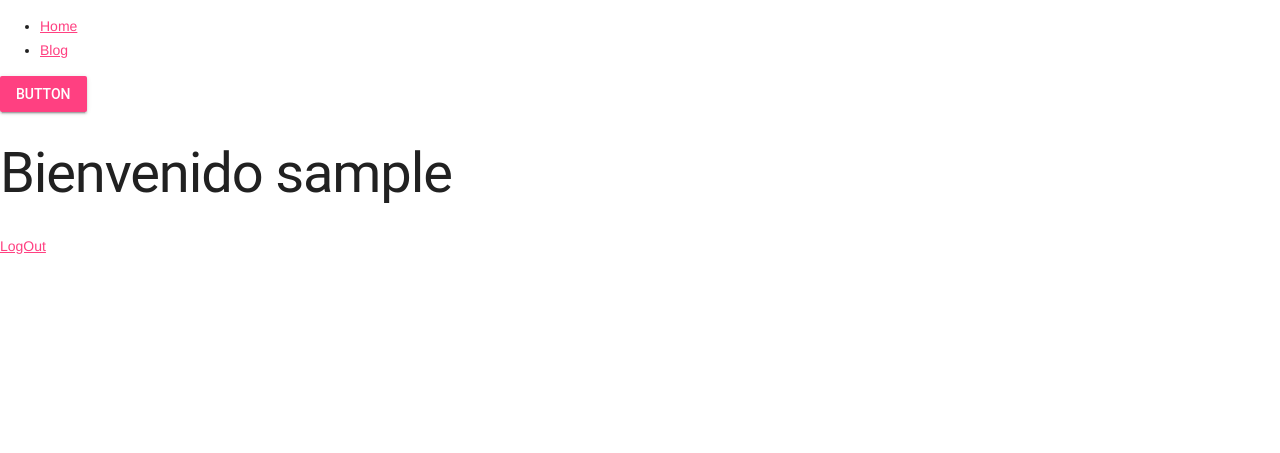
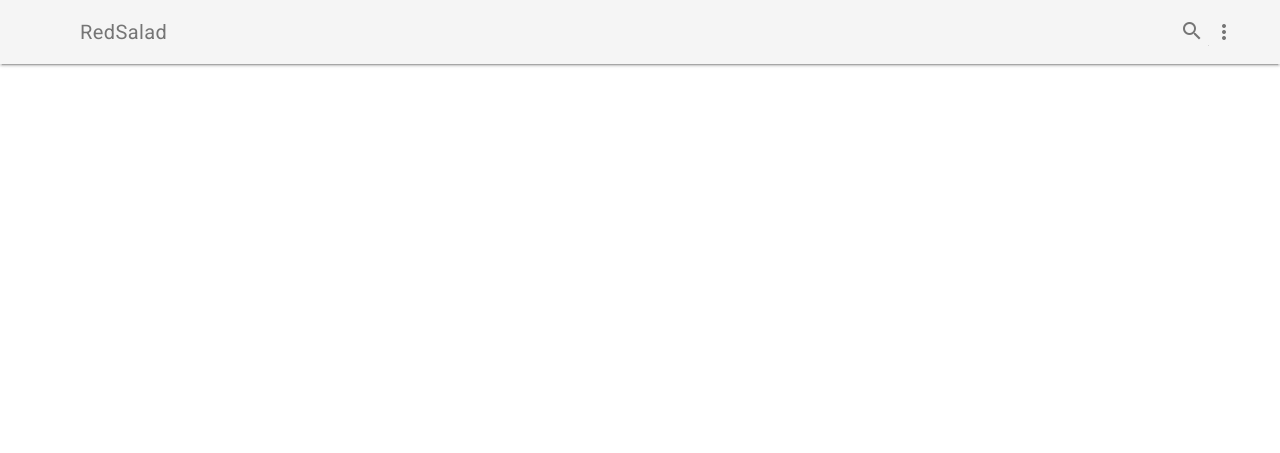
Before and after one commit to David90sev/RedSalad, a Django app: page / in a window 1280 px wide. Shown: the top 453 px of the page. After the commit the page ends 67 px from the top, so only its background shows below. Run offline with Django 3.2, Linux system fonts and the light colour scheme; the visitor is signed in with stand-in values (Sample User, id 1).

```diff
--- a/RedSalad/RedSalad/urls.py
+++ b/RedSalad/RedSalad/urls.py
@@ -16,12 +16,18 @@ Including another URLconf
 from django.conf.urls import url,include
 from django.contrib import admin
 
-from usuarios.views import IndexView,LogOut
+from usuarios.views import IndexView,LogOut, LoginViewL
+from django.conf.urls.static import static
+from django.conf import settings
 
 urlpatterns = [
     url(r'^admin/', admin.site.urls),
+    url(r'^$', IndexView.as_view()),
     url('', include('social_django.urls', namespace='social')),
-    url(r'^$', IndexView.as_view()),
+    url(r'iniciar$', LoginViewL.as_view()),
     url(r'salir$', LogOut),
 
 ]
+
+if settings.DEBUG:
+    urlpatterns+= static(settings.STATIC_URL, document_root=settings.STATIC_ROOT)
--- a/RedSalad/templates/base.html
+++ b/RedSalad/templates/base.html
@@ -3,23 +3,105 @@
 <html lang="es">
 <head>
 	<meta charset="UTF-8">
+	<meta http-equiv="X-UA-Compatible" content="IE=edge">
+    <meta name="description" content="A front-end template that helps you build fast, modern mobile web apps.">
+    <meta name="viewport" content="width=device-width, initial-scale=1.0, minimum-scale=1.0">
+
 	<title>{% block title %}My amazing site{% endblock %}</title>
+
+	    <!-- Add to homescreen for Chrome on Android -->
+    <meta name="mobile-web-app-capable" content="yes">
+    <link rel="icon" sizes="192x192" href="images/android-desktop.png">
+
+        <!-- Add to homescreen for Safari on iOS -->
+    <meta name="apple-mobile-web-app-capable" content="yes">
+    <meta name="apple-mobile-web-app-status-bar-style" content="black">
+    <meta name="apple-mobile-web-app-title" content="Material Design Lite">
+    <link rel="apple-touch-icon-precomposed" href="images/ios-desktop.png">
+
+
 
 	<link rel="stylesheet" href="https://fonts.googleapis.com/icon?family=Material+Icons">
 	<link rel="stylesheet" href="https://code.getmdl.io/1.3.0/material.indigo-pink.min.css">
 	<script defer src="https://code.getmdl.io/1.3.0/material.min.js"></script>
+	<link rel="stylesheet" href="https://fonts.googleapis.com/css?family=Roboto:regular,bold,italic,thin,light,bolditalic,black,medium&amp;lang=en">
+    <link rel="stylesheet" href="$$hosted_libs_prefix$$/$$version$$/material.cyan-light_blue.min.css">
+    <link rel="stylesheet" href="styles.css">
+        <style>
+    #view-source {
+      position: fixed;
+      display: block;
+      right: 0;
+      bottom: 0;
+      margin-right: 40px;
+      margin-bottom: 40px;
+      z-index: 900;
+    }
+    </style>
 </head>
 
 <body>
 {% load staticfiles %}
-    <div id="sidebar">
-        {% block sidebar %}
-        <ul>
-            <li><a href="/">Home</a></li>
-            <li><a href="/blog/">Blog</a></li>
-        </ul>
-        {% endblock %}
-    </div>
+
+	{% if not user.is_authenticated %} <!--  NO logueado  -->
+
+	 	<header class="demo-header mdl-layout__header mdl-color--grey-100 mdl-color-text--grey-600">
+        <div class="mdl-layout__header-row">
+          <span class="mdl-layout-title">RedSalad</span>
+          <div class="mdl-layout-spacer"></div>
+           <a href="iniciar"><button class="mdl-button mdl-js-button mdl-button--raised mdl-js-ripple-effect mdl-button--accent">
+				  Iniciar Sesión
+		   </button>
+		   </a>
+          <button class="mdl-button mdl-js-button mdl-js-ripple-effect mdl-button--icon" id="hdrbtn">
+            <i class="material-icons">more_vert</i>
+          </button>
+          <ul class="mdl-menu mdl-js-menu mdl-js-ripple-effect mdl-menu--bottom-right" for="hdrbtn">
+            <li class="mdl-menu__item">About</li>
+            <li class="mdl-menu__item">Contact</li>
+            <li class="mdl-menu__item">Legal information</li>
+          </ul>
+        </div>
+      </header>
+
+
+	{% else %} <!--  LOGUEADO  -->
+
+	 	<header class="demo-header mdl-layout__header mdl-color--grey-100 mdl-color-text--grey-600">
+        <div class="mdl-layout__header-row">
+          <span class="mdl-layout-title">RedSalad</span>
+          <div class="mdl-layout-spacer"></div>
+          <div class="mdl-textfield mdl-js-textfield mdl-textfield--expandable">
+            <label class="mdl-button mdl-js-button mdl-button--icon" for="search">
+              <i class="material-icons">search</i>
+            </label>
+            <div class="mdl-textfield__expandable-holder">
+              <input class="mdl-textfield__input" type="text" id="search">
+              <label class="mdl-textfield__label" for="search">Enter your query...</label>
+            </div>
+          </div>
+          <button class="mdl-button mdl-js-button mdl-js-ripple-effect mdl-button--icon" id="hdrbtn">
+            <i class="material-icons">more_vert</i>
+          </button>
+          <ul class="mdl-menu mdl-js-menu mdl-js-ripple-effect mdl-menu--bottom-right" for="hdrbtn">
+            <li class="mdl-menu__item">Perfil</li>
+            <li class="mdl-menu__item"><a href="/salir">Logout</a></li>
+            <li class="mdl-menu__item">...</li>
+            <li class="mdl-menu__item">About</li>
+            <li class="mdl-menu__item">Contact</li>
+            <li class="mdl-menu__item">Legal information</li>
+          </ul>
+        </div>
+      </header>
+
+
+	{% endif %}
+
+
+
+
+
+
 
     <div id="content">
         {% block content %}{% endblock %}
--- a/RedSalad/templates/index.html
+++ b/RedSalad/templates/index.html
@@ -4,25 +4,6 @@ Inicio
 {% endblock %}
 
 {% block content %}
-<button class="mdl-button mdl-js-button mdl-button--raised mdl-js-ripple-effect mdl-button--accent">
-  Button
-</button>
 
 
-
-
-
-
-
-
-	{% if not user.is_authenticated %}
-	<a href="{% url 'social:begin' 'google-oauth2' %}">Google+</a>
-	<a href="{% url 'social:begin' 'facebook' %}">Facebook Login</a>
-
-	{% else %}
-
-		<h1>Bienvenido {{user}}</h1>
-		<a href="/salir">LogOut</a>
-	{% endif %}
-
 {% endblock %}
--- a/RedSalad/usuarios/views.py
+++ b/RedSalad/usuarios/views.py
@@ -6,6 +6,9 @@ from django.contrib.auth import logout
 class IndexView(TemplateView):
     template_name='index.html'
 
+class LoginViewL(TemplateView):
+    template_name='login.html'
+
 def LogOut(request):
     logout(request)
     return redirect("/")
```
Also changed, not shown: RedSalad/RedSalad/settings.py (+7 -1 lines), RedSalad/templates/login.html (added, +89 -0 lines), RedSalad/static/images/icons/facebook.png (added), RedSalad/static/images/icons/googleplus.png (added).
